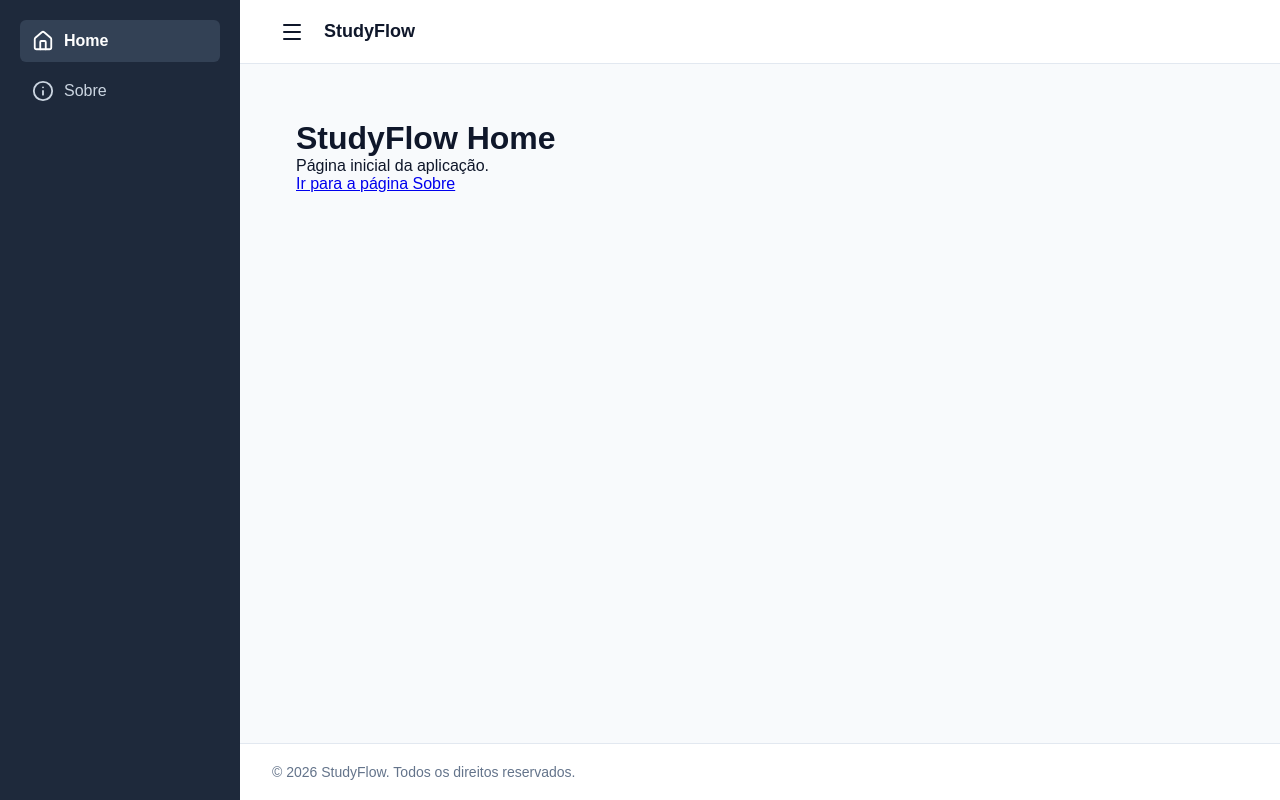
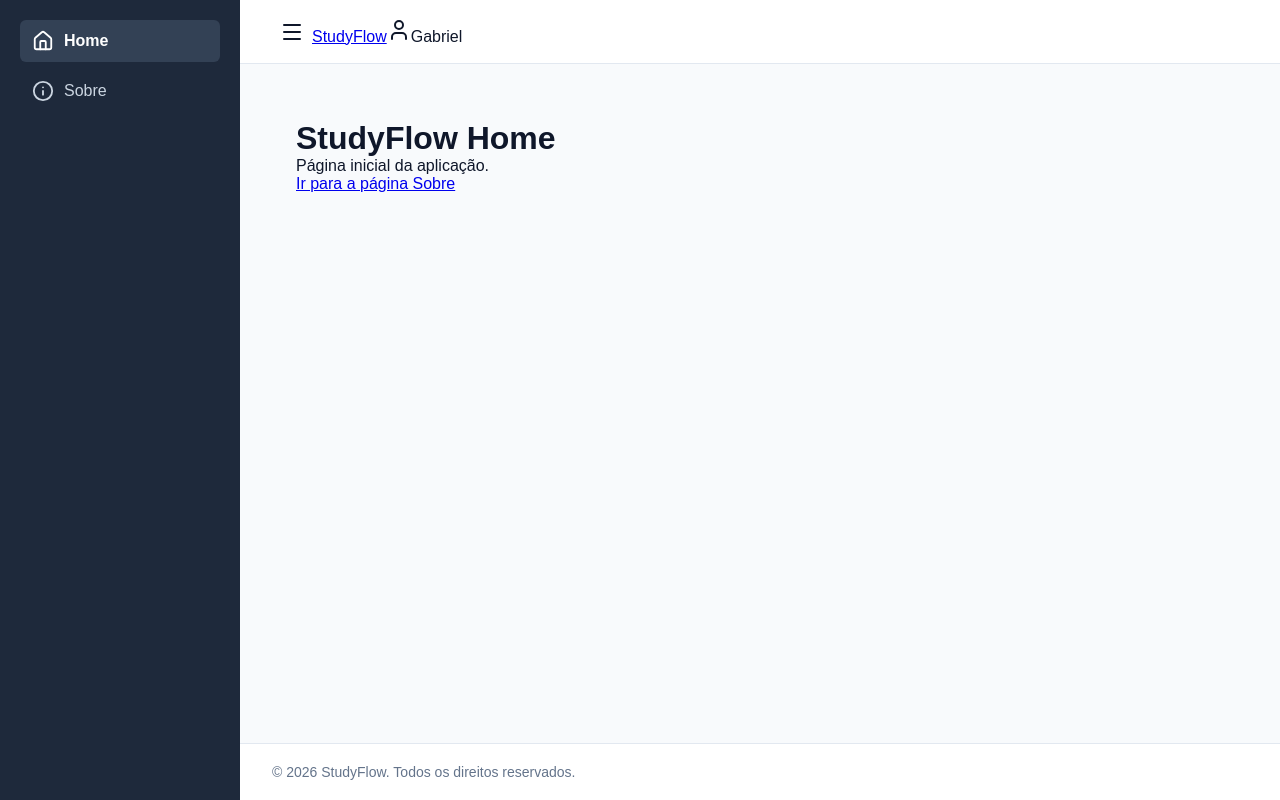
Before and after one commit to gabrielcavalcantedossantos1/SaaS, a React (Vite) app: page / in a window 1280 px wide. Built offline with nearby package versions, Linux system fonts and the light colour scheme.

Commit message:
adicionando o nome do usuario

```diff
--- a/src/components/layout/Layout.tsx
+++ b/src/components/layout/Layout.tsx
@@ -3,7 +3,7 @@ import { useAppContext } from "../../context/AppContext";
 
 // style
 import './style.css'
-import { House, Info, Menu } from "lucide-react";
+import { House, Info, Menu, User } from "lucide-react";
 import { useState } from "react";
 
 
@@ -11,7 +11,7 @@ export function Layout() {
 
     const [isOpen, setIsOpen] = useState(true)
 
-    const { appName } = useAppContext();
+    const { appName, userName } = useAppContext();
     return (
         <div className="layout">
 
@@ -39,8 +39,17 @@ export function Layout() {
 
                 {/* Este é o cabeçalho */}
                 <header>
-                    <button onClick={() => setIsOpen(!isOpen)}><Menu /></button>
-                    <Link to="/" className="btn">{appName}</Link>
+                    <button onClick={() => setIsOpen(!isOpen)}>
+                        <Menu />
+                    </button>
+
+                    <div className="headerContent">
+                        <Link to="/" className="logo">
+                            {appName}
+                        </Link>
+
+                        <span><User />{userName}</span>
+                    </div>
                 </header>
 
                 <main>
```
